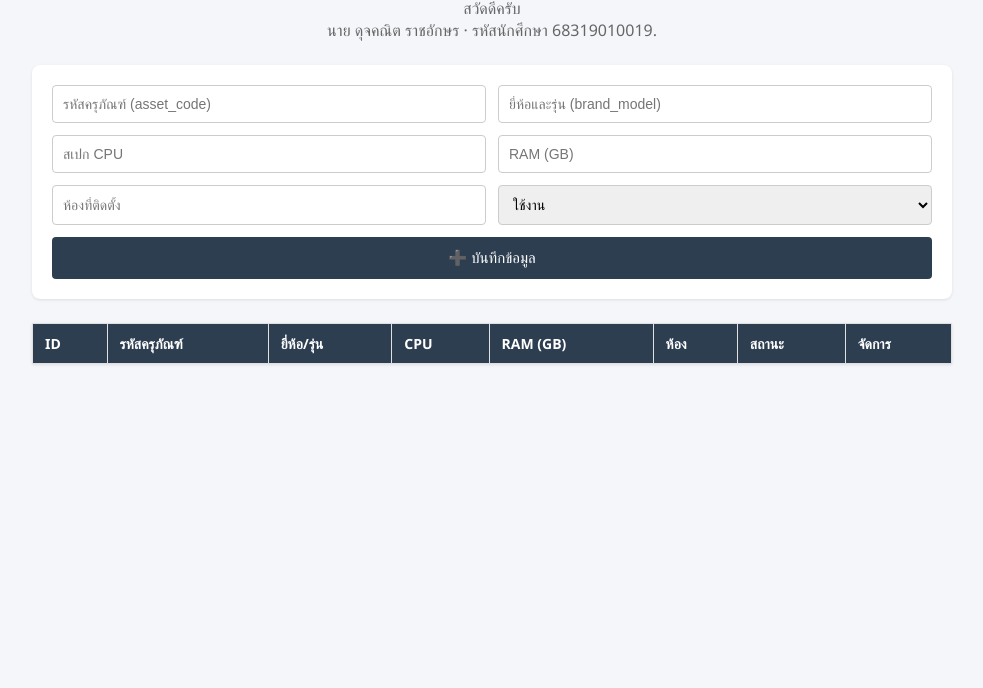
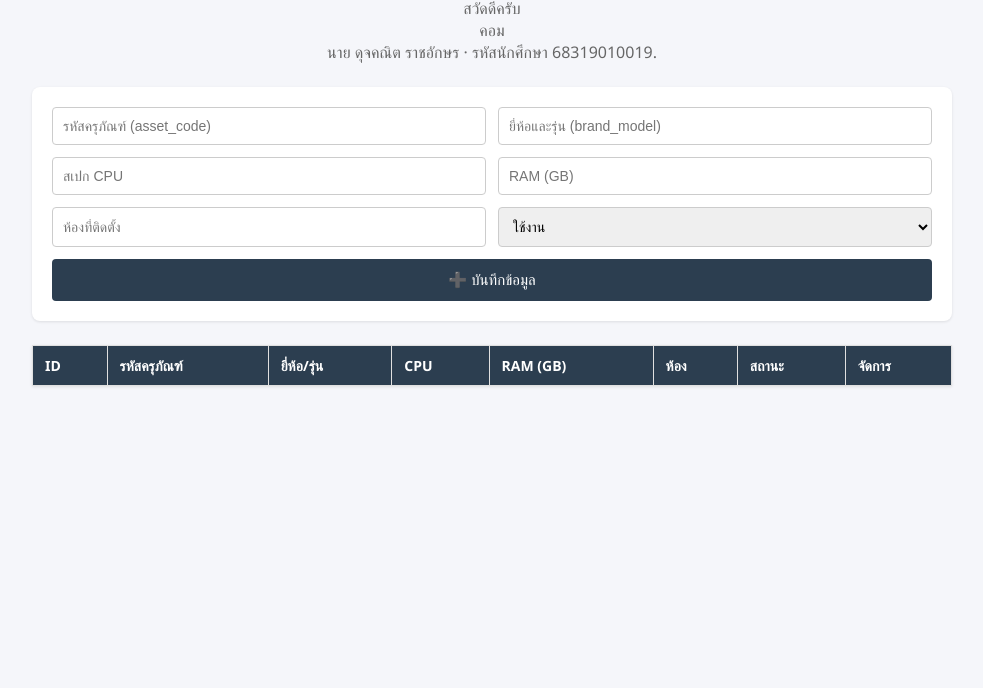
Before and after one commit to dujkanitrataksorn/midterm-devops-compuroom-68319010019, a plain HTML site: page frontend/index.html in a window 1280 px wide. Shown: the part 112-800 px from the top of the page, without its empty margins (148-1131 px from the left). Drawn offline with Linux system fonts and the light colour scheme; no server answers.

Commit message:
Add additional greeting message in header section

```diff
--- a/frontend/index.html
+++ b/frontend/index.html
@@ -94,6 +94,7 @@
   <h1>💻 ระบบบันทึกข้อมูลเครื่องคอมพิวเตอร์ประจำห้อง</h1>
   <p>รหัสโปรเจกต์: compuroom | DevOps Mini Project </p>
   <P>สวัดดีครับ</P>
+  <P>คอม</P>
   <p class="student-info">นาย ดุจคณิต ราชอักษร · รหัสนักศึกษา 68319010019.</p>
 </header>
 
```
